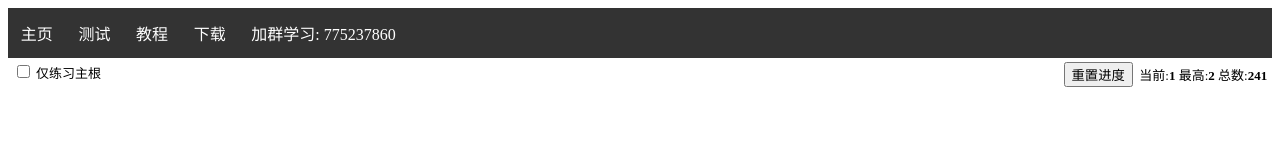
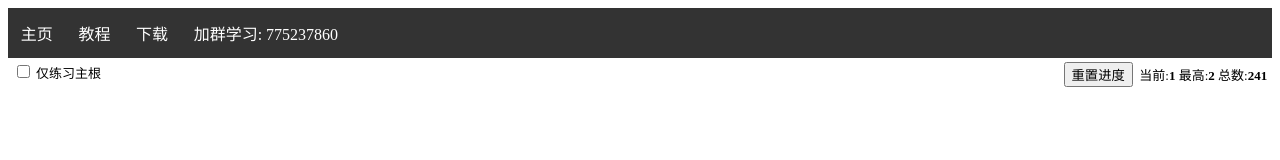
Before and after one commit to lvyww/tigerinput.github.io, a plain HTML site: page index.html in a window 1280 px wide. Shown: the top 160 px of the page. Drawn offline with Linux system fonts and the light colour scheme.

Commit message:
测试结束

```diff
--- a/index.html
+++ b/index.html
@@ -15,7 +15,6 @@
 
 <ul>
     <li><a class="active" href="#">主页</a></li>
-    <li><a class="active" href="test.html">测试</a></li>
     <li>
         <a href="https://publish.obsidian.md/csj-obsidian/1+-+Archives/Input+Method/%E8%99%8E%E7%A0%81/%E8%99%8E%E7%A0%81%E6%95%99%E7%A8%8B">教程</a>
     </li>
```
